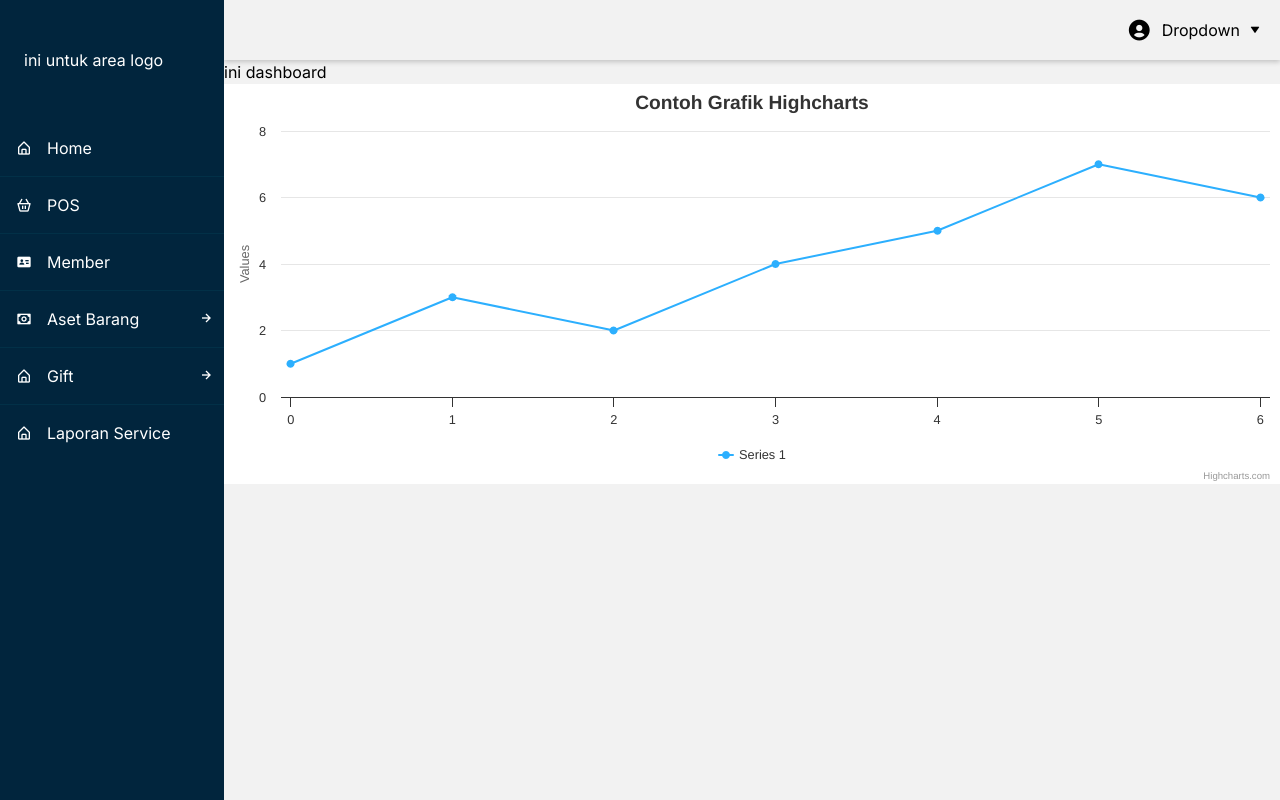
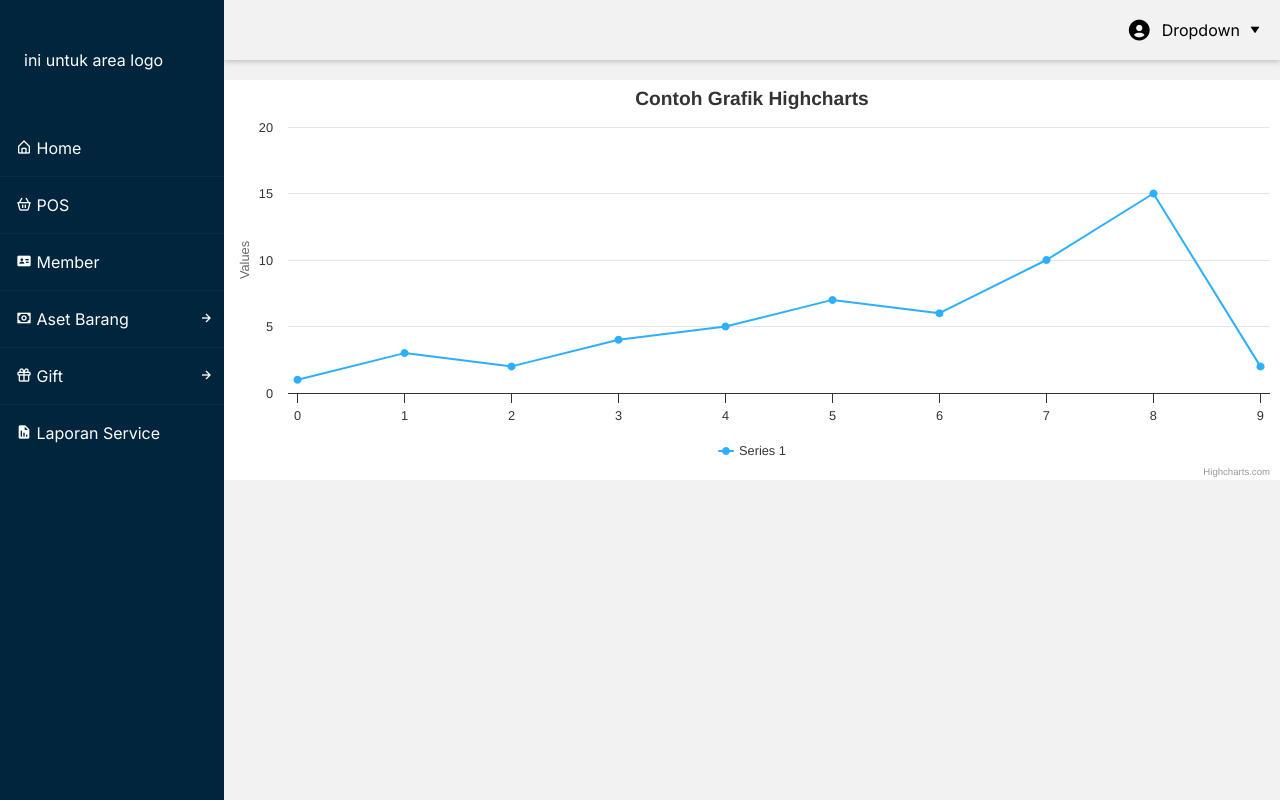
Before and after one commit to maulanadiki/next-pos, a Next.js app: page / in a window 1280 px wide. Built offline with nearby package versions, Linux system fonts and the light colour scheme.

Commit message:
percobaan routing

```diff
--- a/src/Layout/Layout.jsx
+++ b/src/Layout/Layout.jsx
@@ -3,14 +3,15 @@ import Navbar from '@/component/navbar/Navbar'
 import React from 'react'
 import './index.css'
 
-const Layout = () => {
+const Layout = ({children}) => {
   return (
     <main className='container mx-auto layout__grid'>
-        <aside className='layout__navbar'>
-         <Navbar/>
+        <aside className='nav__side'>
+            <Navbar/>
         </aside>
-        <section className='layout__content'>
-            <Content/>
+        <section className='content'>
+          <Content/>
+          {children}
         </section>
     </main>
   )
--- a/src/Layout/index.css
+++ b/src/Layout/index.css
@@ -6,6 +6,3 @@
 .layout__navbar{
 background-color: bisque;
 }
-.layout__content{
-
-}
--- /dev/null
+++ b/src/app/connection/config.js
@@ -0,0 +1,20 @@
+const { rewrites } = require("../../../next.config");
+
+module.exports = {
+    async rewrites(){
+        return [
+            {
+                source:'/home',
+                destination:'/src/component/dashboard/Dashboard.jsx'
+            },
+            {
+                source:'/member',
+                destination:'/src/component/member/Member.jsx'
+            },
+            {
+                source:'/laporan',
+                destination:'/src/component/report/Report.jsx'
+            },
+        ]
+    }
+}
--- a/src/app/globals.css
+++ b/src/app/globals.css
@@ -3,7 +3,22 @@
 @tailwind utilities;
 body{
   background-color: #f2f2f2;
+  scroll-behavior: smooth;
 }
+
+::-webkit-scrollbar {
+  width: 5px;
+}
+
+::-webkit-scrollbar-thumb {
+  background-color: var(--blue-pursian-400);
+  border-radius: 5px;
+}
+
+::-webkit-scrollbar-track {
+  background-color: var(--blue-pursian-600)
+}
+
 :root {
   --foreground-rgb: 0, 0, 0;
   --background-start-rgb: 214, 219, 220;
--- /dev/null
+++ b/src/app/member/page.jsx
@@ -0,0 +1,12 @@
+import Layout from '@/Layout/Layout'
+import React from 'react'
+
+const page = () => {
+  return (
+    <Layout>
+      ini untuk layoutnya
+    </Layout>
+  )
+}
+
+export default page
--- a/src/component/dashboard/Dashboard.jsx
+++ b/src/component/dashboard/Dashboard.jsx
@@ -13,13 +13,12 @@ const Dashboard = () => {
           },
           series: [{
             type: 'line',
-            data: [1, 3, 2, 4, 5, 7, 6]
+            data: [1, 3, 2, 4, 5, 7, 6,10,15,2]
           }]
         });
       }, []);
   return (
-    <div>
-        ini dashboard
+    <div className='dashboard__container'>
         <div id="chart-container" />
     </div>
   )
--- a/src/component/dashboard/index.css
+++ b/src/component/dashboard/index.css
@@ -40,6 +40,8 @@ align-items: center;
     display: flex;
     flex-direction: column;
     width: 16%;
+    z-index: 5;
+    box-shadow:  0 2px 5px rgba(0, 0, 0, 0.2);
     /* padding: 5px; */
     /* gap: 20px; */
 }
@@ -64,3 +66,7 @@ align-items: center;
     background-color: var(--blue-pursian-400);
     color: white;
 }
+
+.dashboard__container{
+    margin-top: 20px;
+}
--- a/src/component/navbar/Navbar.jsx
+++ b/src/component/navbar/Navbar.jsx
@@ -27,7 +27,7 @@ const Navbar = () => {
         <div key={item.id} className="navbar__main-container">
           <div className={`navbar__main-accordion ${accordion === index ? 'accordion_active' : ''}`}
             onClick={() => handleClick(index)}>
-          <i class={item.icon}></i> {item.menu}
+          <a href={item.source}><i className={item.icon}></i> {item.menu}</a>
           </div>
           {item.submenu && (
             <span className={`navbar__main-icon ${accordion === index ? 'rotate' : ''}`}> <i className='bx bx-right-arrow-alt'></i></span>
@@ -38,7 +38,8 @@ const Navbar = () => {
             <div className={`navbar__accordion-submenu ${accordion === index ? 'submenu-active' : ''}`}>
               {item.submenu.map((subItem,subIndex) => (
                 <div key={subItem.id} className={`navbar__submenu-item ${subAccordion === subIndex ? 'item-active' : ''}`}>
-                  <a href="#" className='navbar__submenu-list'onClick={() => handleSubAccordion(subIndex)}>{subItem.title}</a>
+                  <a href={`subIndex.source`} className='navbar__submenu-list'onClick={() => handleSubAccordion(subIndex)}>
+                  <i className={subItem.icon}></i> {subItem.title}</a>
                 </div>
               ))}
             </div>
--- a/src/component/navbar/data.jsx
+++ b/src/component/navbar/data.jsx
@@ -3,18 +3,21 @@ export const Menu =[
         id:0,
         menu:'Home',
         icon:'bx bx-home-alt',
+        source:'/home',
         submenu:'',
     },
     {
         id:1,
         menu:'POS',
         icon:'bx bx-basket',
+        source:'/home',
         submenu:'',
     },
     {
         id:2,
         menu:'Member',
         icon:'bx bxs-id-card',
+        source:'/member',
         submenu:'',
     },
     {
@@ -25,51 +28,59 @@ export const Menu =[
             {
                 id:6,
                 title:'Daftar Kategori',
-                icon:'bx bx-home-alt'
+                source:'/home',
+                icon:'uil uil-channel-add'
             },
             {
                 id:7,
                 title:'Daftar Barang',
-                icon:'bx bx-home-alt',
+                source:'/home',
+                icon:'uil uil-file-plus-alt',
             },
             {
                 id:8,
                 title:'Barang Masuk',
-                icon:'bx bx-home-alt',
+                source:'/home',
+                icon:'uil uil-import',
             },
             {
                 id:9,
                 title:'Barang Keluar',
-                icon:'bx bx-home-alt',
+                source:'/home',
+                icon:'uil uil-parcel',
             },
             {
                 id:10,
                 title:'Stok Barang',
-                icon:'bx bx-home-alt',
+                source:'/home',
+                icon:'bx bxs-paste',
             },
         ],
     },
     {
         id:4,
         menu:'Gift',
-        icon:'bx bx-home-alt',
+        icon:'bx bx-gift',
         submenu:[
             {
                 id:11,
                 title:'Vocher Gift',
-                icon:'bx bx-home-alt',
+                source:'/home',
+                icon:'bx bxs-discount',
             },
             {
                 id:12,
                 title:'Setting Program',
-                icon:'bx bx-home-alt',
+                source:'/home',
+                icon:'uil uil-setting',
             }
         ],
     },
     {
         id:5,
         menu:'Laporan Service',
-        icon:'bx bx-home-alt',
+        source:'/laporan',
+        icon:'bx bxs-report',
         submenu:'',
     },
 ]
--- a/src/component/navbar/navbar.css
+++ b/src/component/navbar/navbar.css
@@ -3,14 +3,16 @@
     width: 224px;
     background-color:var(--blue-pursian-600);
     height: 100%;
+    /* height: 100vh; */
     color: white;
+    overflow: auto;
 }
 .navbar__logo{
     padding: 3rem 1.5rem;
 }
 .navbar__main-container{
     border-bottom: 1px solid var(--blue-pursian);
-    background-color: var();
+    overflow: auto;
 }
 .navbar__main-container:nth-last-child(1){
     border-bottom: none;
@@ -59,7 +61,10 @@
     padding: 1rem;
 }
 .navbar__submenu-list{
-    margin: 3rem 1rem ;
+    display: flex;
+    flex-direction: row;
+    gap:15px ;
+    align-items: center;
 }
 .navbar__submenu-item:hover{
 background-color: var(--blue-pursian);
```
Also changed, not shown: src/component/report/Report.jsx (added, +9 -0 lines), src/app/member/member.css (added).
